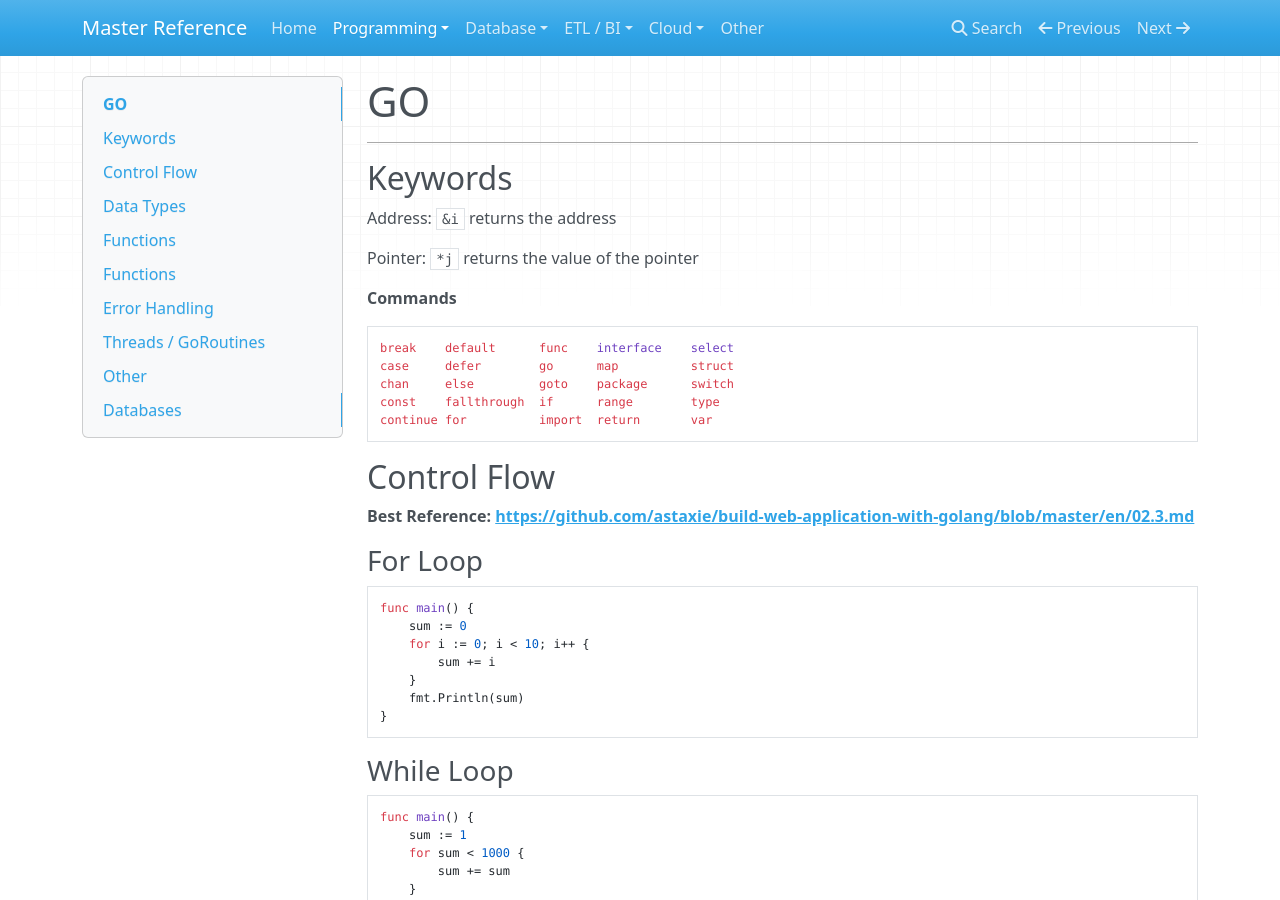
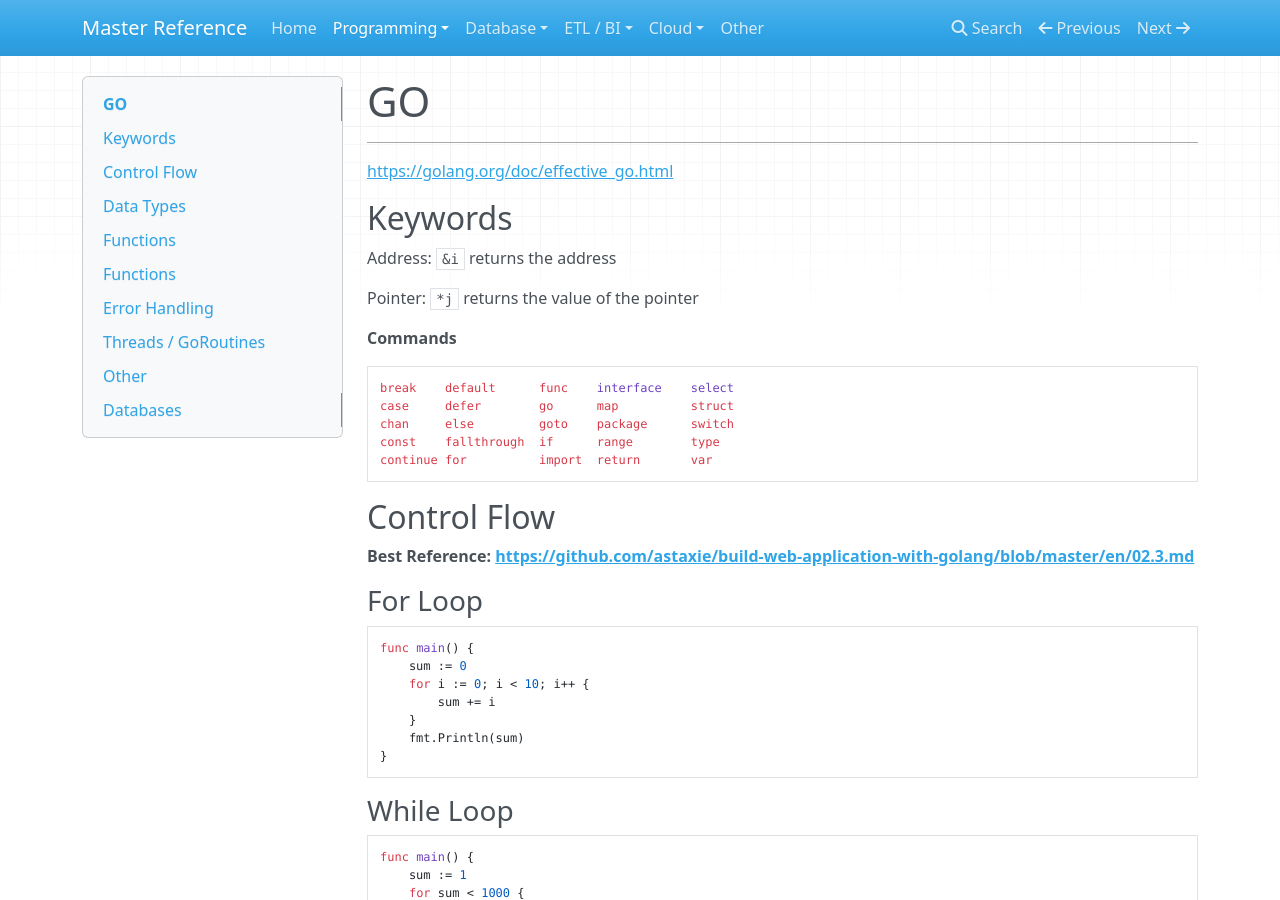
Before and after one commit to flarco/ref-docs, an MkDocs documentation site: the page built from docs/programming/go.md, in a window 1280 px wide and 900 px high. Built offline with MkDocs 1.6.1, drawn with Linux system fonts in a browser that asks for light colours; nearby versions of some CDN libraries; old or Windows-style settings are respelled for this version of MkDocs; some of the changed lines change nothing that is shown.

Commit message:
Update go.md

```diff
--- a/docs/programming/go.md
+++ b/docs/programming/go.md
@@ -1,6 +1,8 @@
 # GO
 
 ---
+
+[https://golang.org/doc/effective_go.html](https://golang.org/doc/effective_go.html)
 
 ## Keywords
 Address: `&i` returns the address
```
